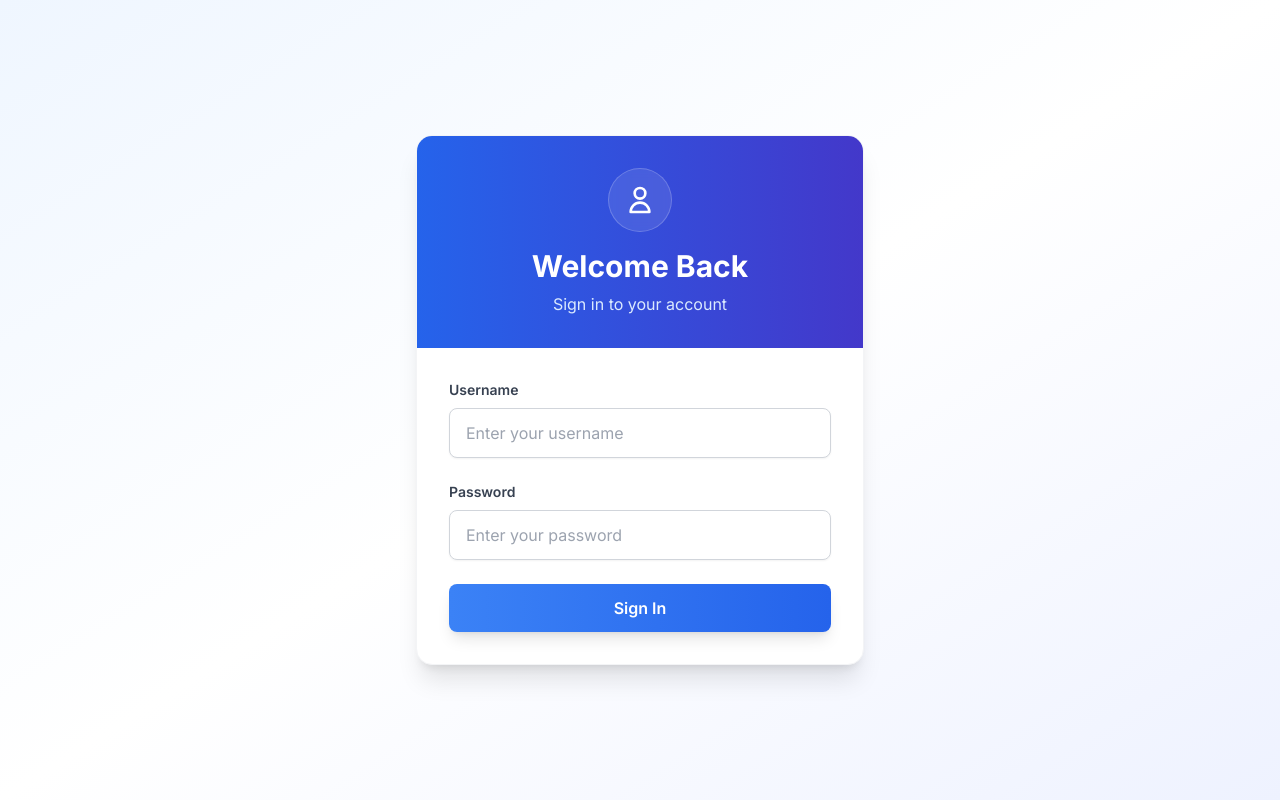
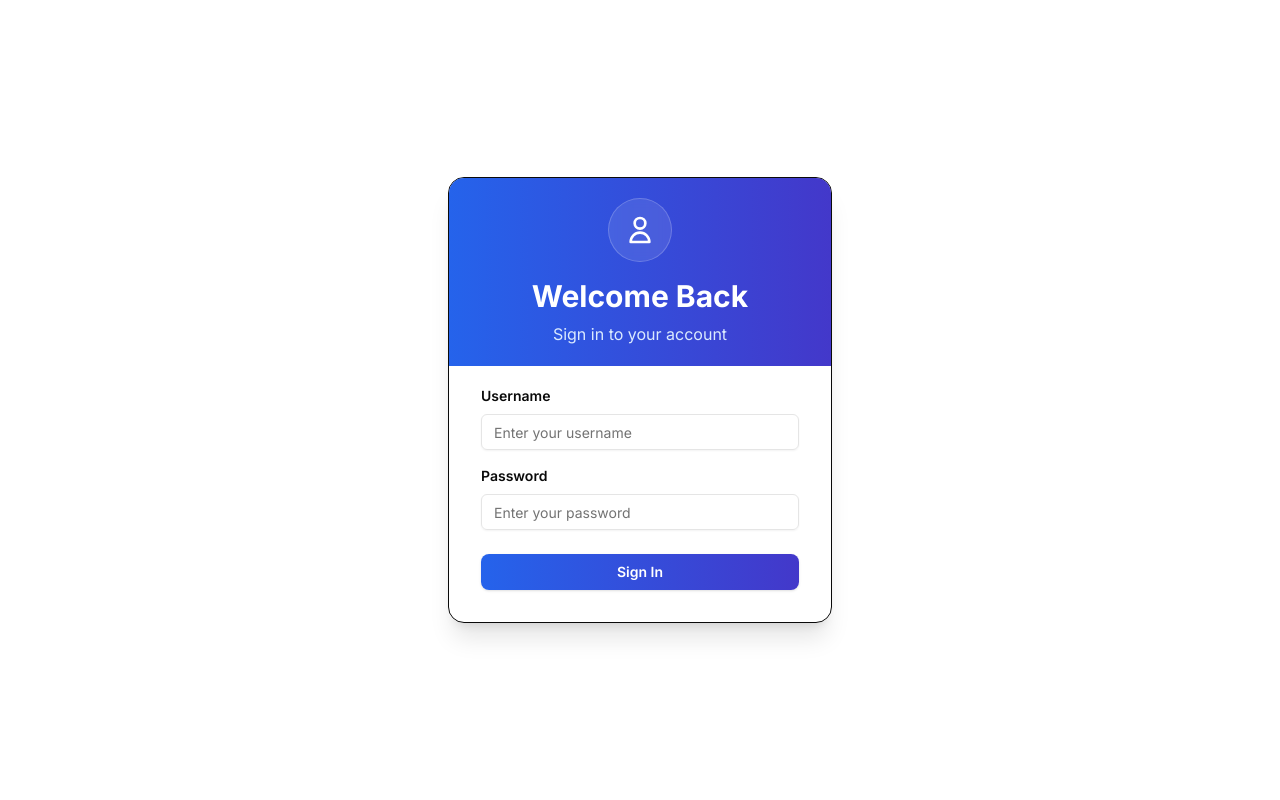
Before and after one commit to kkheir/alfa-web-app, a Next.js app: page /login in a window 1280 px wide. Built offline with nearby package versions, Linux system fonts and the light colour scheme.

Commit message:
adjust the login page

```diff
--- a/app/login/page.tsx
+++ b/app/login/page.tsx
@@ -1,104 +1,122 @@
-"use client";
+'use client'
 
-import { useState } from 'react';
-import { useRouter } from 'next/navigation';
+import { Button } from '@/components/ui/button'
+import { Input } from '@/components/ui/input'
+import { useRouter } from 'next/navigation'
+import { useState } from 'react'
 
 export default function LoginPage() {
-  const [username, setUsername] = useState('');
-  const [password, setPassword] = useState('');
-  const [error, setError] = useState('');
-  const router = useRouter();
+  const [username, setUsername] = useState('')
+  const [password, setPassword] = useState('')
+  const [error, setError] = useState('')
+  const router = useRouter()
 
   const handleSubmit = async (e: React.FormEvent) => {
-    e.preventDefault();
-    setError('');
+    e.preventDefault()
+    setError('')
 
     try {
       const res = await fetch('/api/login', {
         method: 'POST',
         headers: { 'Content-Type': 'application/json' },
         body: JSON.stringify({ username, password }),
-      });
+      })
 
-      const data = await res.json();
+      const data = await res.json()
 
       if (res.ok) {
         if (data.isAdmin) {
-          router.push('/admin');
+          router.push('/admin')
         } else {
-          router.push('/alfa-manager');
+          router.push('/alfa-manager')
         }
       } else {
-        setError(data.message || 'Login failed');
+        setError(data.message || 'Login failed')
       }
     } catch (error) {
-      console.error('Login failed:', error);
-      setError('Login failed. Please try again.');
+      console.error('Login failed:', error)
+      setError('Login failed. Please try again.')
     }
-  };
+  }
 
   return (
-    <div className="min-h-screen bg-gradient-to-br from-blue-50 via-white to-indigo-50 flex items-center justify-center p-4">
-      <div className="bg-white rounded-2xl shadow-xl border border-gray-100 w-full max-w-md overflow-hidden">
+    <div className='min-h-screen flex items-center justify-center p-4'>
+      <div className='rounded-2xl shadow-xl border border-foreground w-full max-w-sm overflow-hidden'>
         {/* Header with gradient background */}
-        <div className="bg-gradient-to-r from-blue-600 to-indigo-700 p-8 text-center">
-          <div className="w-16 h-16 bg-white/10 backdrop-blur-sm rounded-full flex items-center justify-center mx-auto mb-4 border border-white/20">
-            <svg className="w-8 h-8 text-white" fill="none" stroke="currentColor" viewBox="0 0 24 24">
-              <path strokeLinecap="round" strokeLinejoin="round" strokeWidth={2} d="M16 7a4 4 0 11-8 0 4 4 0 018 0zM12 14a7 7 0 00-7 7h14a7 7 0 00-7-7z" />
+        <div className='bg-gradient-to-r from-blue-600 to-indigo-700 p-5 text-center'>
+          <div className='w-16 h-16 bg-white/10 backdrop-blur-sm rounded-full flex items-center justify-center mx-auto mb-4 border border-white/20'>
+            <svg
+              className='w-8 h-8 text-white'
+              fill='none'
+              stroke='currentColor'
+              viewBox='0 0 24 24'
+            >
+              <path
+                strokeLinecap='round'
+                strokeLinejoin='round'
+                strokeWidth={2}
+                d='M16 7a4 4 0 11-8 0 4 4 0 018 0zM12 14a7 7 0 00-7 7h14a7 7 0 00-7-7z'
+              />
             </svg>
           </div>
-          <h1 className="text-3xl font-bold text-white mb-2">Welcome Back</h1>
-          <p className="text-blue-100">Sign in to your account</p>
+          <h1 className='text-3xl font-bold text-white mb-2'>Welcome Back</h1>
+          <p className='text-blue-100'>Sign in to your account</p>
         </div>
 
         {/* Form area */}
-        <div className="p-8">
-          <form onSubmit={handleSubmit} className="space-y-6">
+        <div className='pt-5 p-8'>
+          <form onSubmit={handleSubmit}>
             {error && (
-              <div className="p-3 bg-red-50 border-l-4 border-red-400 text-red-700 rounded">
-                <p className="text-sm">{error}</p>
+              <div className='p-3 bg-red-50 mb-3 border-l-4 border-red-400 text-red-700 rounded'>
+                <p className='text-sm'>{error}</p>
               </div>
             )}
 
-            <div>
-              <label className="block mb-2 text-sm font-semibold text-gray-700" htmlFor="username">
+            <div className='pb-4'>
+              <label
+                className='block mb-2 text-sm font-semibold'
+                htmlFor='username'
+              >
                 Username
               </label>
-              <input
-                id="username"
-                type="text"
+              <Input
+                id='username'
+                type='text'
                 value={username}
                 onChange={(e) => setUsername(e.target.value)}
-                className="w-full px-4 py-3 text-gray-700 bg-white border border-gray-300 rounded-lg shadow-sm focus:outline-none focus:ring-2 focus:ring-blue-500 focus:border-transparent transition-all duration-200"
-                placeholder="Enter your username"
+                // className='w-full px-4 py-3 text-gray-700 bg-white border border-gray-300 rounded-lg shadow-sm focus:outline-none focus:ring-2 focus:ring-blue-500 focus:border-transparent transition-all duration-200'
+                placeholder='Enter your username'
                 required
               />
             </div>
 
-            <div>
-              <label className="block mb-2 text-sm font-semibold text-gray-700" htmlFor="password">
+            <div className='pb-6'>
+              <label
+                className='block mb-2 text-sm font-semibold'
+                htmlFor='password'
+              >
                 Password
               </label>
-              <input
-                id="password"
-                type="password"
+              <Input
+                id='password'
+                type='password'
                 value={password}
                 onChange={(e) => setPassword(e.target.value)}
-                className="w-full px-4 py-3 text-gray-700 bg-white border border-gray-300 rounded-lg shadow-sm focus:outline-none focus:ring-2 focus:ring-blue-500 focus:border-transparent transition-all duration-200"
-                placeholder="Enter your password"
+                // className='w-full px-4 py-3 text-gray-700 bg-white border border-gray-300 rounded-lg shadow-sm focus:outline-none focus:ring-2 focus:ring-blue-500 focus:border-transparent transition-all duration-200'
+                placeholder='Enter your password'
                 required
               />
             </div>
 
-            <button
-              type="submit"
-              className="w-full px-6 py-3 font-semibold text-white bg-gradient-to-r from-blue-500 to-blue-600 rounded-lg hover:from-blue-600 hover:to-blue-700 focus:outline-none focus:ring-2 focus:ring-blue-300 focus:ring-opacity-50 shadow-lg hover:shadow-xl transform hover:scale-105 transition-all duration-200"
+            <Button
+              type='submit'
+              className='w-full px-6 py-3 font-semibold rounded-lg bg-gradient-to-r from-blue-600 to-indigo-700 text-white hover:from-blue-700 hover:to-indigo-800 focus:outline-none focus:ring-2 focus:ring-offset-2 focus:ring-blue-500 transition-all duration-200'
             >
               Sign In
-            </button>
+            </Button>
           </form>
         </div>
       </div>
     </div>
-  );
+  )
 }
```
